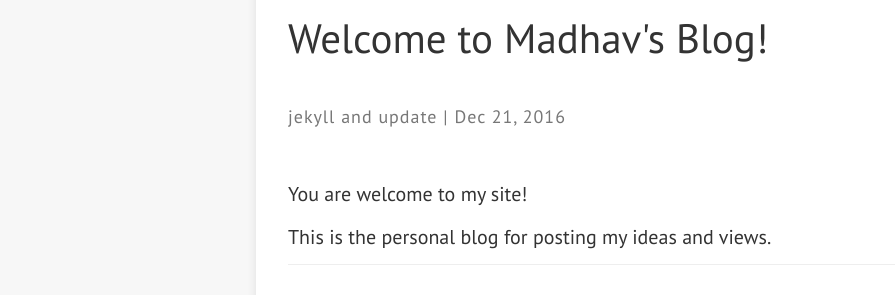
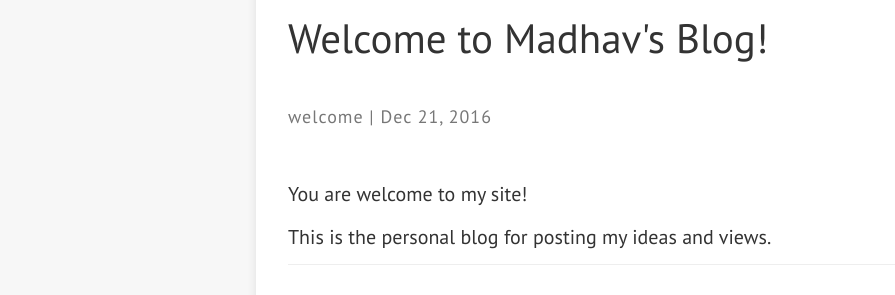
Before and after one commit to poudelmadhav/personal-blog, a Jekyll site: the page built from _posts/2016-12-21-welcome-to-jekyll.markdown, in a window 1280 px wide. Shown: the part 213-508 px from the top of the page, without its empty margins (0-895 px from the left). Built offline with Jekyll 4.4.1, drawn with Linux system fonts in a browser that asks for light colours; nearby versions of some CDN libraries.

Commit message:
Update 2016-12-21-welcome-to-jekyll.markdown

```diff
--- a/_posts/2016-12-21-welcome-to-jekyll.markdown
+++ b/_posts/2016-12-21-welcome-to-jekyll.markdown
@@ -2,8 +2,7 @@
 title: Welcome to Madhav's Blog!
 date: 2016-12-21 12:03:24 Z
 categories:
-- jekyll
-- update
+- welcome
 layout: post
 comments: true
 ---
```
